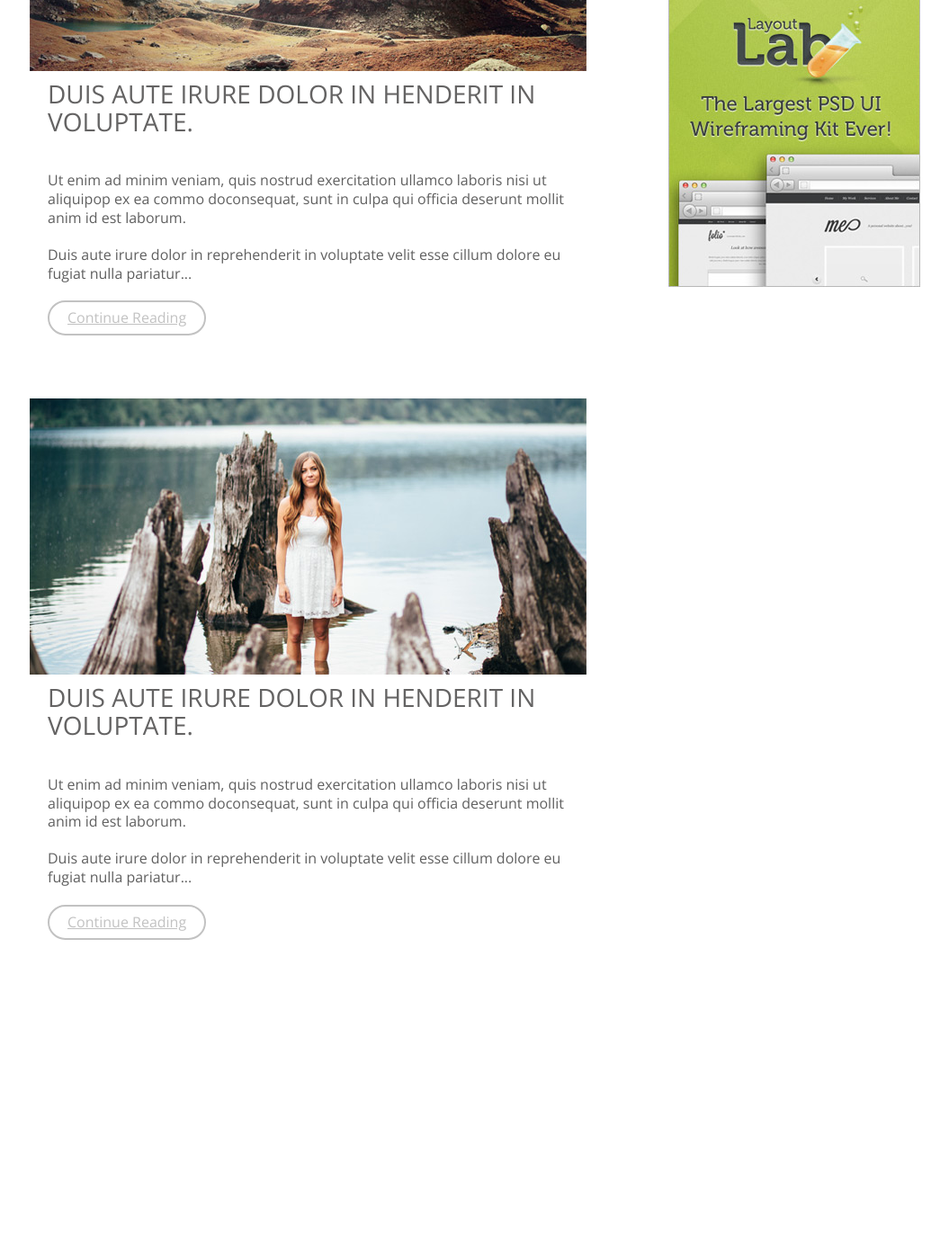
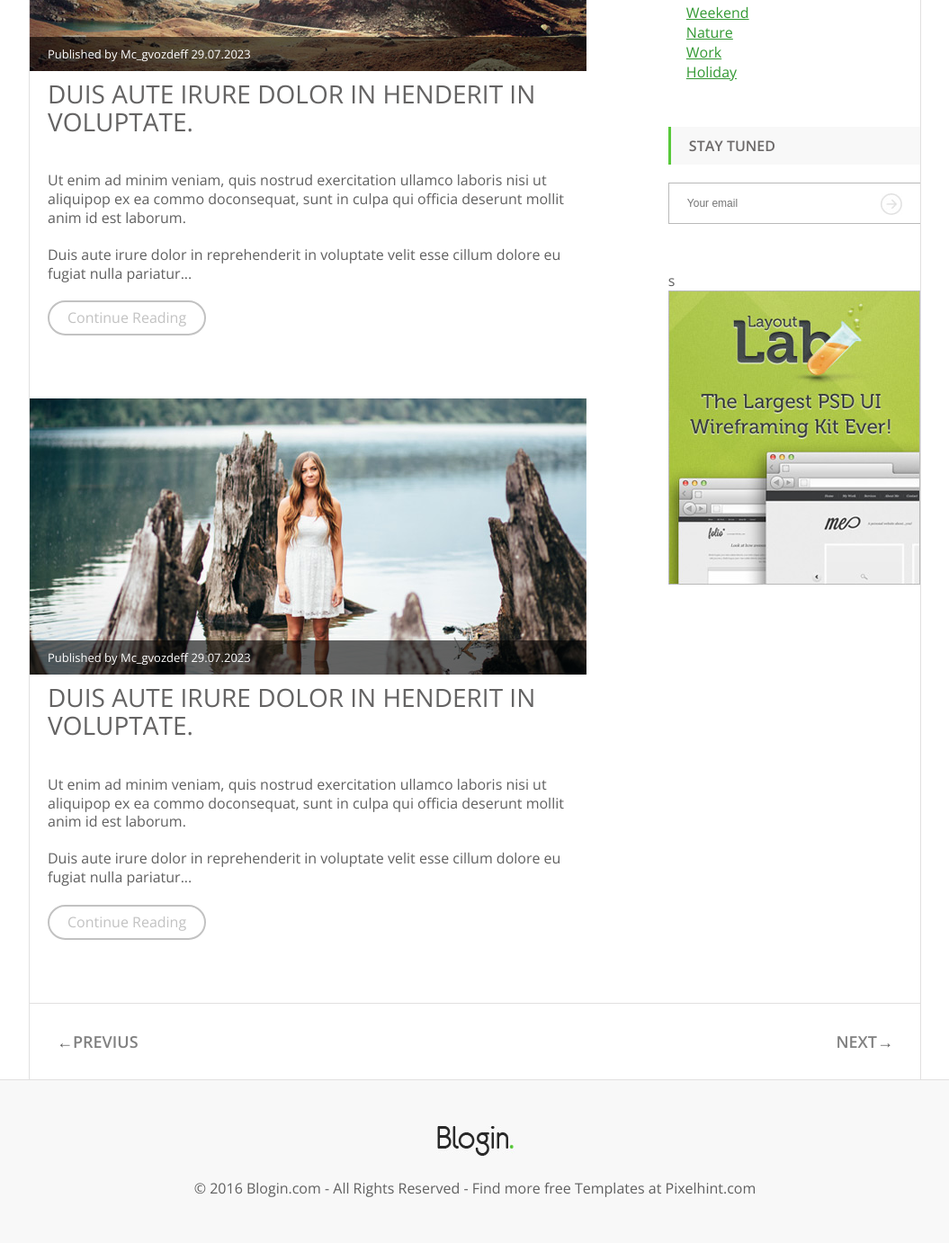
Before and after one commit to GvozdevMaxim/Learning-And-Cognition, a plain HTML site: page Project 1 Blog/index.html in a window 1280 px wide. Shown: the part 412-1794 px from the top of the page at 90% size, without its empty margins (112-1167 px from the left). Before the commit the page ends 1527 px from the top, so only its background shows below. Drawn offline with nearby package versions, Linux system fonts and the light colour scheme.

Commit message:
new css styles and html code was added

```diff
--- a/Project 1 Blog/index.html
+++ b/Project 1 Blog/index.html
@@ -26,11 +26,12 @@
             </nav>
         </div>
     </header>
-    <div class="center-block-main">
+    <div class="center-block-main content">
         <main>
             <article>
                 <header>
                     <img src="images\img1.jpg" alt="article-img" class="article-img">
+                    <p class="publish">Published by Mc_gvozdeff 29.07.2023</p>
                 </header>
                 <h2>Duis aute irure dolor in henderit in voluptate.</h2>
                 <p>Ut enim ad minim veniam, quis nostrud exercitation ullamco laboris nisi ut aliquipop ex ea commo
@@ -43,6 +44,7 @@
             <article>
                 <header>
                     <img src="images\img2.jpg" alt="article-img" class="article-img">
+                    <p class="publish">Published by Mc_gvozdeff 29.07.2023</p>
                 </header>
                 <h2>Duis aute irure dolor in henderit in voluptate.</h2>
                 <p>Ut enim ad minim veniam, quis nostrud exercitation ullamco laboris nisi ut aliquipop ex ea commo
@@ -73,21 +75,31 @@
             </div>
             <div class="widget">
                 <h2>Stay tuned</h2>
+                <div class="subscribe">
                     <form action="" method="get">
                         <input type="email" placeholder="Your email" class="Subscribe-input">
                         <input type="image" src="images\sbcr-btn.jpg" class="Subscribe-img">
                     </form>
                 </div>
-            <div class="widget">
-                <h2></h2>
-                <search></search>
             </div>
             <div class="widget">
+                <div class="widget">s
                     <img src="images\banner.jpg" alt="banner">
                 </div>
-
+            </div>
         </aside>
+        <div class="clr"></div>
+        <div class="pager clearfix">
+            <P class="previus-link">&#8592;<a href="#">Previus</a></P>
+            <P class="next-link"><a href="#">Next</a>&#8594;</P>
     </div>
+    </div>
+    <footer>
+        <div class="center-block-main">
+            <a href="#"><img src='images\logo-ftr.jpg' alt=""></a>
+            <p>&copy; 2016 Blogin.com  -  All Rights Reserved  -  Find more free Templates at Pixelhint.com</p>
+        </div>
+    </footer>
 </body>
 
 </html>
--- a/Project 1 Blog/styles/style.css
+++ b/Project 1 Blog/styles/style.css
@@ -1,117 +1,229 @@
 /* --------------- reset.css --------------- */
-html, body, div, span, h1, h2, h3, h4, h5, h6, p, em, img, strong, sub, sup, b, u, i,  dl, dt, dd, ol, ul, li, fieldset, form, label, table, tbody, tfoot, thead, tr, th, td, article, aside, canvas, details, figcaption, figure, footer, header, hgroup, menu, nav, section, summary, time, mark, audio, video {
+html,
+body,
+div,
+span,
+h1,
+h2,
+h3,
+h4,
+h5,
+h6,
+p,
+em,
+img,
+strong,
+sub,
+sup,
+b,
+u,
+i,
+dl,
+dt,
+dd,
+ol,
+ul,
+li,
+fieldset,
+form,
+label,
+table,
+tbody,
+tfoot,
+thead,
+tr,
+th,
+td,
+article,
+aside,
+canvas,
+details,
+figcaption,
+figure,
+footer,
+header,
+hgroup,
+menu,
+nav,
+section,
+summary,
+time,
+mark,
+audio,
+video {
   margin: 0;
   padding: 0;
   border: 0;
-	outline: 0;                               /* обнуляем отступы и убираем бордюры */
-	vertical-align: baseline;          /* приводим все к одной базовой линии */
-	background: transparent;      /* чтобы не проскакивали левые фоны, установленные по умолчанию */
-	font-size: 100%;                     /* размер шрифта всем одинаковый */
+  outline: 0;
+  /* обнуляем отступы и убираем бордюры */
+  vertical-align: baseline;
+  /* приводим все к одной базовой линии */
+  background: transparent;
+  /* чтобы не проскакивали левые фоны, установленные по умолчанию */
+  font-size: 100%;
+  /* размер шрифта всем одинаковый */
 }
-a {                                      	     /* ссылка не в общем списке чтобы не сбрасывать outline по умолчанию */
-	margin:0;
-	padding:0;
-	font-size:100%;
-	vertical-align:baseline;
-	background:transparent;
-	outline:none;
+
+a {
+  /* ссылка не в общем списке чтобы не сбрасывать outline по умолчанию */
+  margin: 0;
+  padding: 0;
+  font-size: 100%;
+  vertical-align: baseline;
+  background: transparent;
+  outline: none;
 }
-table {						/* устраняем отступы между ячейками таблицы */
+
+table {
+  /* устраняем отступы между ячейками таблицы */
   border-collapse: collapse;
   border-spacing: 0;
 }
-td, td img {
-	vertical-align: top;			/* возвращаем привычное вертикальное выравнивание */
+
+td,
+td img {
+  vertical-align: top;
+  /* возвращаем привычное вертикальное выравнивание */
 }
-input, select, button, textarea {
-	margin: 0; 				/* убираем отступы по умолчанию для элементов форм (в частности для checkbox и radio) */
-	font-size: 100%; 			/* делаем размер шрифтов везде одинаковым */
+
+input,
+select,
+button,
+textarea {
+  margin: 0;
+  /* убираем отступы по умолчанию для элементов форм (в частности для checkbox и radio) */
+  font-size: 100%;
+  /* делаем размер шрифтов везде одинаковым */
   outline: none;
 }
-input[type="text"], input[type="password"], textarea {
-	padding: 0; 				/* убираем внутренние отступы для текстовых полей */
+
+input[type="text"],
+input[type="password"],
+textarea {
+  padding: 0;
+  /* убираем внутренние отступы для текстовых полей */
 }
-input[type="checkbox"] { 		/* вертикальное выравнивание чекбоксов и радиобатонов относительно меток */
+
+input[type="checkbox"] {
+  /* вертикальное выравнивание чекбоксов и радиобатонов относительно меток */
   vertical-align: bottom;
 }
+
 input[type="radio"] {
   vertical-align: text-bottom;
 }
+
 sub {
   vertical-align: sub;
   font-size: smaller;
 }
+
 sup {
   vertical-align: super;
   font-size: smaller;
 }
-article, aside, details, figcaption, figure, footer, header, hgroup, menu, nav, section {
-	display:block;
+
+article,
+aside,
+details,
+figcaption,
+figure,
+footer,
+header,
+hgroup,
+menu,
+nav,
+section {
+  display: block;
 }
+
 nav ul {
-	 list-style:none;
+  list-style: none;
 }
+
 /* --------------- /reset.css --------------- */
 
 /* --------------- базовые настройки ---------*/
 html {
-	min-height:100%; /* всегда показываем вертикальную полосу прокрутки  */
+  min-height: 100%;
+  /* всегда показываем вертикальную полосу прокрутки  */
 }
+
 body {
   color: #606060;
   text-align: left;
-	font-size: 1em; /* используем безопасные шрифтовые CSS стеки */
-	min-height:100%;
-    font-family: 'Open Sans', sans-serif;
+  font-size: 1em;
+  /* используем безопасные шрифтовые CSS стеки */
+  min-height: 100%;
+  font-family: "Open Sans", sans-serif;
 }
-a, a:visited { /* порядок правил для ссылок имеет значение */
+
+a,
+a:visited {
+  /* порядок правил для ссылок имеет значение */
   color: #339933;
   text-decoration: underline;
 }
+
 a:hover {
   color: #328f32;
-	text-decoration:none;
+  text-decoration: none;
 }
-a:focus, a:active {
+
+a:focus,
+a:active {
   color: #c83867;
   text-decoration: underline;
 }
-h1, h2, h3, h4, h5, h6{
-	font-weight:normal;
+
+h1,
+h2,
+h3,
+h4,
+h5,
+h6 {
+  font-weight: normal;
 }
-img{
 
-	max-width:100%;
+img {
+  max-width: 100%;
 }
-.clr{
-	clear:both;
+
+.clr {
+  clear: both;
 }
+
 .clearfix:after {
   clear: both;
   content: "";
   display: table;
 }
+
 /* --------------- /базовые настройки ---------*/
 header {
   background: #292929;
 }
+
 .center-block-main {
   margin: 0 auto;
   max-width: 990px;
   overflow: hidden;
 }
+
 .logo {
   float: left;
   margin-top: 45px;
 }
+
 .menu {
   float: right;
 }
+
 .menu li {
   float: left;
   font-weight: 600;
+}
 
-}
 .menu li a {
   color: white;
   text-decoration: none;
@@ -119,50 +231,208 @@ float: right;
   display: block;
   border-bottom: 3px solid #292929;
 }
+
 .menu li a:hover {
   color: #58c93a;
   text-decoration: none;
-    padding: 50px 35px;
+
   display: block;
   border-bottom: 3px solid #58c93a;
 }
+
+.content {
+  border-right: 1px solid #e1e0e0;
+  border-left: 1px solid #e1e0e0;
+}
+
 main {
   float: left;
   width: 62.5%;
   margin-top: 60px;
 }
+
 article {
   margin-bottom: 70px;
 }
-article>header {
+
+article > header {
   font-size: 0;
   background: none;
   margin-bottom: 10px;
+  position: relative;
 }
-article>h2 {
+.publish {
+    font-size: 13px;
+    background: rgba(0,0,0,0.6);
+    color: #ffff;
+    position: absolute;
+   bottom: 0;
+   padding: 10px 20px;
+   width: 100%;
+   box-sizing: border-box;
+}
+
+article > h2 {
   font-size: 1.75em;
   text-transform: uppercase;
   line-height: 1.1;
   margin: 0px 0px 40px 20px;
   color: #646363;
 }
-article>p {
+
+article > p {
   margin: 0px 0px 20px 20px;
   line-height: 1.3;
 }
+
 aside {
   float: right;
   width: 28.3%;
   margin-top: 70px;
 }
+
 a.more {
   border: 2px solid #c2c2c2;
   color: #c2c2c2;
   padding: 7px 20px;
   display: inline-block;
   border-radius: 20px;
+  text-decoration: none;
+  transition: all 0.1s linear;
 }
+
 a.more:hover {
   color: #339933;
   border: 2px solid #339933;
+  text-decoration: none;
 }
+
+.widget {
+  margin-bottom: 50px;
+}
+
+.widget h2 {
+  text-transform: uppercase;
+  font-weight: 600;
+  color: #6c6969;
+  background-color: #f8f8f8;
+  border-left: 3px solid #58c93a;
+  padding: 10px 20px;
+  margin-bottom: 20px;
+}
+
+.search {
+  color: #b9b9b9;
+  padding: 15px 20px;
+
+  border: 1px solid #b9b9b9;
+  border-right: none;
+  font-size: 0.75em;
+  width: 100%;
+}
+
+.widget > nav {
+  margin-left: 20px;
+}
+
+.subscribe {
+  position: relative;
+  width: 100%;
+  height: 48px;
+}
+
+.Subscribe-input {
+  color: #b9b9b9;
+
+  border: 1px solid #b9b9b9;
+  font-size: 0.75em;
+  width: 100%;
+  padding: 15px 50px 15px 20px;
+  box-sizing: border-box;
+  position: absolute;
+  border-right: none;
+}
+
+.Subscribe-img {
+  position: absolute;
+  right: 20px;
+  top: 12px;
+}
+
+.pager {
+  border-top: 1px solid #e1e0e0;
+  font-size: 1.125em;
+  text-transform: uppercase;
+  font-weight: 600;
+  padding: 30px;
+}
+
+.pager a {
+  color: #818181;
+  text-decoration: none;
+}
+
+.pager a:hover {
+  color: #818181;
+  text-decoration: underline;
+}
+
+.previus-link {
+  float: left;
+}
+
+.next-link {
+  float: right;
+}
+
+footer {
+  background-color: #f8f8f8;
+  border-top: 1px solid #e1e0e0;
+  text-align: center;
+  font-weight: 0.8125em;
+  padding: 50px 0px;
+}
+
+footer img {
+  margin: 0px auto 20px auto;
+}
+
+@media screen and (max-width: 768px) {
+  aside {
+    float: none;
+    width: 100%;
+    margin-top: 30px;
+  }
+  main {
+    float: none;
+    width: 100%;
+    margin-top: 30px;
+  }
+  article > header > img {
+    width: 100%;
+  }
+  .logo {
+    margin-top: 20px;
+  }
+  .menu li a {
+    padding: 25px 35px;
+  }
+}
+@media screen and (max-width: 620px) {
+  .logo {
+    margin: 20px auto;
+    float: none;
+    display: block;
+    margin-top: 10px;
+  }
+  .menu li a {
+    color: white;
+    text-decoration: none;
+    padding: 10px 35px;
+  }
+  .menu {
+    float: none;
+    width: 100%;
+    margin: 0px auto;
+  }
+}
```
Lines whose indentation alone changed are shown as unchanged.
